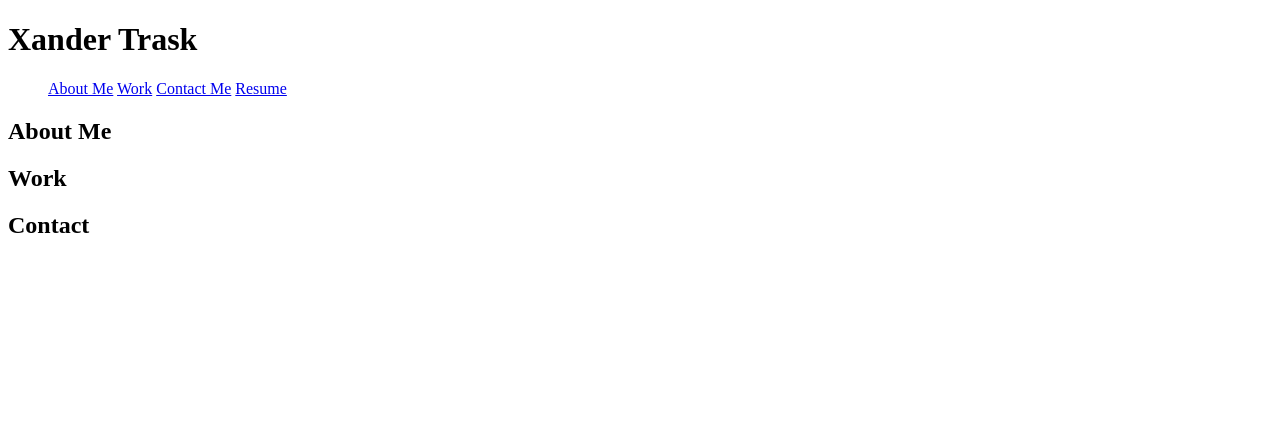
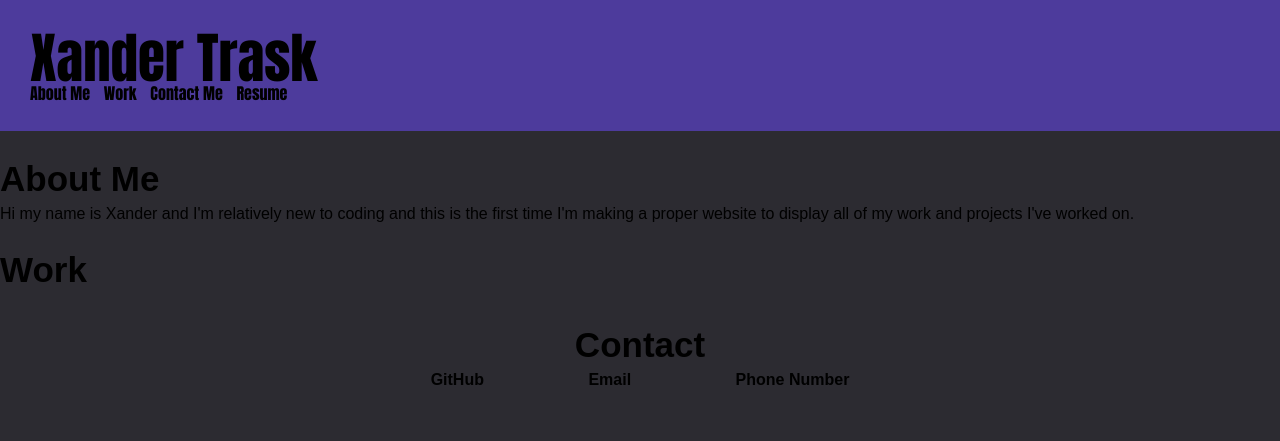
Before and after one commit to mine-mod/first-portfolio, a plain HTML site: page index.html in a window 1280 px wide. Drawn offline with Linux system fonts and the light colour scheme.

Commit message:
added reset.css and added a bunch of styles

```diff
--- a/assets/reset.css
+++ b/assets/reset.css
@@ -0,0 +1,29 @@
+* {
+    margin: 0;
+    padding: 0;
+    box-sizing: border-box;
+  }
+
+  html {
+    height: 100%;
+  }
+
+  body {
+    min-height: 100%;
+    line-height: 1;
+    font-family: sans-serif;
+  }
+
+  h1, h2, h3, h4, h5, h6 {
+    font-size: 100%;
+  }
+
+  input, select, option, optgroup, textarea, button,
+  pre, code {
+    font-size: 100%;
+    font-family: inherit;
+  }
+
+  ol, ul {
+    list-style: none;
+  }
--- a/assets/style.css
+++ b/assets/style.css
@@ -0,0 +1,97 @@
+:root {
+--dark: #2C2B31;
+--blend: #4D3B9C;
+
+
+}
+
+body {
+    font-size: 16px;
+    display: flex;
+    flex-direction: column;
+    min-height: 100px;
+    background-color: var(--dark);
+    justify-content: flex-start;
+}
+
+.header {
+    width: auto;
+    padding: 30px;
+    font-family: 'Impact', 'Haettenschweiler', 'Arial Narrow Bold', 'sans-serif';
+    background-color: var(--blend);
+    color: black;
+}
+
+.header h1 {
+    display: inline-block;
+    font-size: 55px;
+}
+
+.nav {
+    display: flex;
+    background-color: var(--blend);
+}
+
+.nav a {
+    color: black;
+    padding: 0px 10px 0px 0px;
+    text-decoration: none;
+    text-align: center;
+}
+
+
+.section {
+
+}
+
+.section h2 {
+    font-size: 35px;
+    display: inline-block;
+    padding-top: 30px;
+    padding-bottom: 10px;
+}
+
+.footer {
+width: 100%;
+bottom: 0;
+text-align: center;
+margin-top:auto;
+
+}
+
+.footer a {
+    text-decoration: none;
+    color: black;
+    font-weight: 600;
+    padding: 50px;
+}
+
+.footer h2 {
+    font-size: 35px;
+    display: inline-block;
+    padding-top: 30px;
+    padding-bottom: 10px;
+}
+
+
+@media screen and (min-width: 768px) {
+    .card-column {
+      flex: 0 0 50%;
+      max-width: 50%;
+    }
+
+    .card-column:last-child {
+      flex-grow: 1;
+    }
+  }
+
+  @media screen and (min-width: 992px) {
+    header {
+      width: 75%;
+    }
+
+    .card-column {
+      flex: 0 0 33.333%;
+      max-width: 33.333%;
+    }
+  }
--- a/index.html
+++ b/index.html
@@ -11,30 +11,37 @@
 <body>
     <header class="header">
         <h1>Xander Trask</h1>
-        <nav>
+        <nav class="nav">
             <ul>
                 <a href="#about">About Me</a>
                 <a href="#work">Work</a>
                 <a href="#contact">Contact Me</a>
+                  <!-- add resume later -->
                 <a href="#">Resume</a>
             </ul>
         </nav>
     </header>
 
-<section>
+<section class="section" id="about">
     <h2>About Me</h2>
-    <article></article>
+    <article>
+        <p>Hi my name is Xander and I'm relatively new to coding and this is the first time I'm making a proper website to display all of my work and projects I've worked on. </p>
+    </article>
 </section>
 
-<section>
+<section class="section" id="work">
     <h2>Work</h2>
-    <article></article>
+    <img src="" alt="">
 </section>
 
-<section>
+<footer class="footer" id="contact">
     <h2>Contact</h2>
-    <article></article>
-</section>
+    <ul>
+        <a href="">GitHub</a>
+        <a href="">Email</a>
+        <a href="">Phone Number</a>
+    </ul>
+</footer>
 
 
 
```
